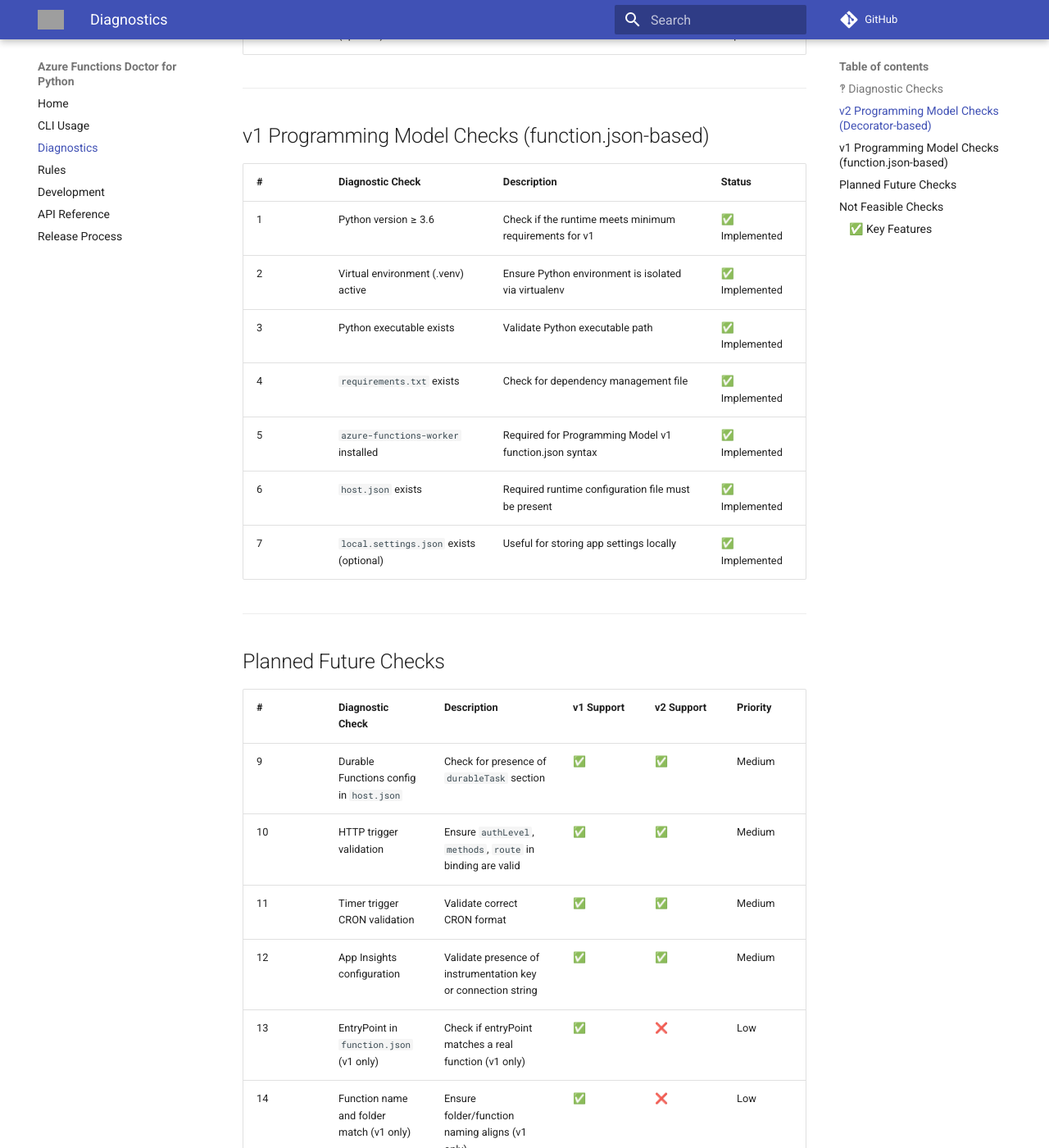
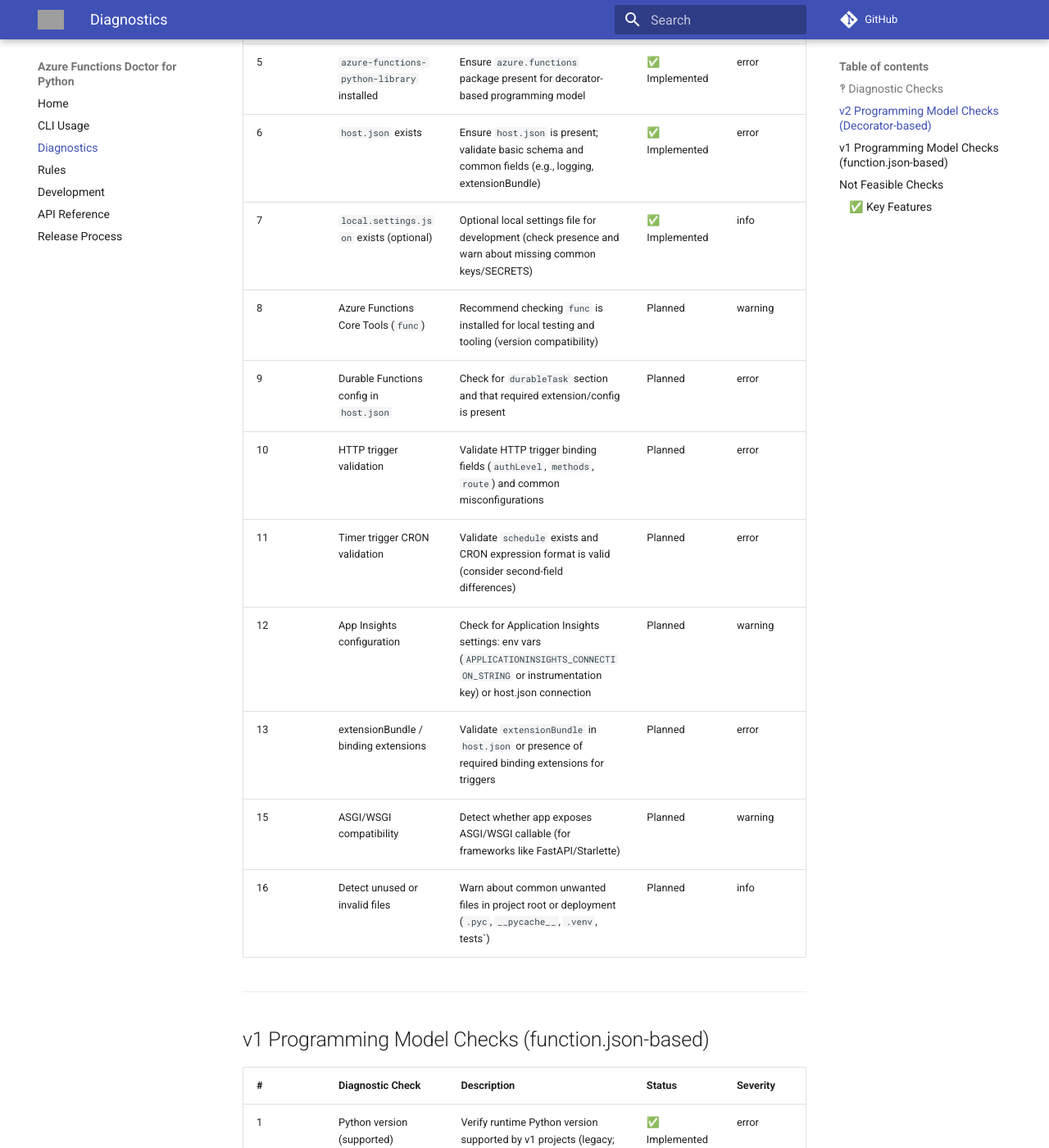
Before and after one commit to yeongseon/azure-functions-doctor-for-python, an MkDocs documentation site: the page built from docs/diagnostics.md, in a window 1280 px wide and 1400 px high, scrolled down 933 px. Shown: the whole window at 82% size. Built offline with MkDocs 1.6.1 and Material for MkDocs 9.7.7, drawn with Linux system fonts in a browser that asks for light colours; comment, search, counter and statistics services are not loaded; some of the changed text lies outside the part shown; grey boxes are pictures that could not be loaded.

Commit message:
docs(diagnostics): add Severity column to v2 programming model checks

```diff
--- a/docs/diagnostics.md
+++ b/docs/diagnostics.md
@@ -4,48 +4,54 @@
 
 The tool supports both **Programming Model v1** (function.json-based) and **Programming Model v2** (decorator-based) projects, automatically detecting the model and applying appropriate checks.
 
----
+Note: Each check includes a Severity that indicates likely deployment/runtime impact:
+
+(In the JSON rule assets `src/azure_functions_doctor/assets/rules/*.json` the same values are stored in the `severity` field: `"error"`, `"warning"`, `"info"`.)
+
 
 ## v2 Programming Model Checks (Decorator-based)
 
-| #  | Diagnostic Check                           | Description                                                        | Status         |
-| -- | ------------------------------------------ | ------------------------------------------------------------------ | -------------- |
-| 1  | Python version ≥ 3.9                       | Check if the runtime meets minimum requirements for v2             | ✅ Implemented  |
-| 2  | Virtual environment (.venv) active         | Ensure Python environment is isolated via virtualenv               | ✅ Implemented  |
-| 3  | Python executable exists                   | Validate Python executable path                                   | ✅ Implemented  |
-| 4  | `requirements.txt` exists                  | Check for dependency management file                               | ✅ Implemented  |
-| 5  | `azure-functions-python-library` installed | Required for Programming Model v2 decorator syntax                 | ✅ Implemented  |
-| 6  | `host.json` exists                         | Required runtime configuration file must be present                | ✅ Implemented  |
-| 7  | `local.settings.json` exists (optional)    | Useful for storing app settings locally                            | ✅ Implemented  |
+| #  | Diagnostic Check                           | Description                                                                                                  | Status         | Severity |
+| -- | ------------------------------------------ | ------------------------------------------------------------------------------------------------------------ | -------------- | -------- |
+| 1  | Python version (supported)                 | Verify runtime Python version is supported by Azure Functions (v2 recommends Python 3.9+ per MS docs)       | ✅ Implemented  | error    |
+| 2  | Virtual environment (.venv) active         | Ensure Python environment is isolated (use virtualenv/venv for local development)                            | ✅ Implemented  | warning  |
+| 3  | Python executable exists                   | Validate Python executable path is present and usable                                                       | ✅ Implemented  | error    |
+| 4  | `requirements.txt` exists                  | Check for dependency file; recommend pinning critical packages and checking for incompatible packages        | ✅ Implemented  | error    |
+| 5  | `azure-functions-python-library` installed | Ensure `azure.functions` package present for decorator-based programming model                              | ✅ Implemented  | error    |
+| 6  | `host.json` exists                         | Ensure `host.json` is present; validate basic schema and common fields (e.g., logging, extensionBundle)      | ✅ Implemented  | error    |
+| 7  | `local.settings.json` exists (optional)    | Optional local settings file for development (check presence and warn about missing common keys/SECRETS)      | ✅ Implemented  | info     |
+| 8  | Azure Functions Core Tools (`func`)        | Recommend checking `func` is installed for local testing and tooling (version compatibility)                 | Planned        | warning  |
+| 9  | Durable Functions config in `host.json`    | Check for `durableTask` section and that required extension/config is present                                | Planned        | error    |
+| 10 | HTTP trigger validation                    | Validate HTTP trigger binding fields (`authLevel`, `methods`, `route`) and common misconfigurations         | Planned        | error    |
+| 11 | Timer trigger CRON validation              | Validate `schedule` exists and CRON expression format is valid (consider second-field differences)            | Planned        | error    |
+| 12 | App Insights configuration                 | Check for Application Insights settings: env vars (`APPLICATIONINSIGHTS_CONNECTION_STRING` or instrumentation key) or host.json connection | Planned        | warning  |
+| 13 | extensionBundle / binding extensions       | Validate `extensionBundle` in `host.json` or presence of required binding extensions for triggers            | Planned        | error    |
+| 15 | ASGI/WSGI compatibility                    | Detect whether app exposes ASGI/WSGI callable (for frameworks like FastAPI/Starlette)                         | Planned        | warning  |
+| 16 | Detect unused or invalid files             | Warn about common unwanted files in project root or deployment (`.pyc`, `__pycache__`, `.venv`, tests`)      | Planned        | info     |
+
 
 ---
 
 ## v1 Programming Model Checks (function.json-based)
 
-| #  | Diagnostic Check                           | Description                                                        | Status         |
-| -- | ------------------------------------------ | ------------------------------------------------------------------ | -------------- |
-| 1  | Python version ≥ 3.6                       | Check if the runtime meets minimum requirements for v1             | ✅ Implemented  |
-| 2  | Virtual environment (.venv) active         | Ensure Python environment is isolated via virtualenv               | ✅ Implemented  |
-| 3  | Python executable exists                   | Validate Python executable path                                   | ✅ Implemented  |
-| 4  | `requirements.txt` exists                  | Check for dependency management file                               | ✅ Implemented  |
-| 5  | `azure-functions-worker` installed         | Required for Programming Model v1 function.json syntax            | ✅ Implemented  |
-| 6  | `host.json` exists                         | Required runtime configuration file must be present                | ✅ Implemented  |
-| 7  | `local.settings.json` exists (optional)    | Useful for storing app settings locally                            | ✅ Implemented  |
-
----
-
-## Planned Future Checks
-
-| #  | Diagnostic Check                           | Description                                                        | v1 Support | v2 Support | Priority |
-| -- | ------------------------------------------ | ------------------------------------------------------------------ | ---------- | ---------- | -------- |
-| 9  | Durable Functions config in `host.json`    | Check for presence of `durableTask` section                        | ✅         | ✅         | Medium   |
-| 10 | HTTP trigger validation                    | Ensure `authLevel`, `methods`, `route` in binding are valid        | ✅         | ✅         | Medium   |
-| 11 | Timer trigger CRON validation              | Validate correct CRON format                                       | ✅         | ✅         | Medium   |
-| 12 | App Insights configuration                 | Validate presence of instrumentation key or connection string      | ✅         | ✅         | Medium   |
-| 13 | EntryPoint in `function.json` (v1 only)    | Check if entryPoint matches a real function (v1 only)              | ✅         | ❌         | Low      |
-| 14 | Function name and folder match (v1 only)   | Ensure folder/function naming aligns (v1 only)                     | ✅         | ❌         | Low      |
-| 15 | ASGI/WSGI compatibility                    | Check if app exposes ASGI/WSGI callable                            | ✅         | ✅         | Low      |
-| 16 | Detect unused or invalid files             | Warn about `.pyc`, `__pycache__`, or legacy files                  | ✅         | ✅         | Low      |
+| #  | Diagnostic Check                           | Description                                                                                                  | Status         | Severity |
+| -- | ------------------------------------------ | ------------------------------------------------------------------------------------------------------------ | -------------- | -------- |
+| 1  | Python version (supported)                 | Verify runtime Python version supported by v1 projects (legacy; document recommended versions, e.g., >=3.6)  | ✅ Implemented  | error    |
+| 2  | Virtual environment (.venv) active         | Ensure Python environment is isolated (use virtualenv/venv for local development)                            | ✅ Implemented  | warning  |
+| 3  | Python executable exists                   | Validate Python executable path is present and usable                                                       | ✅ Implemented  | error    |
+| 4  | `requirements.txt` exists                  | Check for dependency file; recommend pinning and validate azure-functions version compatibility              | ✅ Implemented  | error    |
+| 5  | `azure-functions-worker` installed         | Ensure worker package for v1 function.json projects is present                                              | ✅ Implemented  | error    |
+| 6  | `host.json` exists                         | Ensure `host.json` is present; validate basic schema and common fields (e.g., extensionBundle)                | ✅ Implemented  | error    |
+| 7  | `local.settings.json` exists (optional)    | Optional local settings file for development (check presence and warn about missing common keys/SECRETS)      | ✅ Implemented  | info     |
+| 8  | Azure Functions Core Tools (`func`)        | Recommend checking `func` is installed for local testing and tooling (version compatibility)                 | Planned        | warning  |
+| 9  | Durable Functions config in `host.json`    | Check for `durableTask` section and that required extension/config is present                                | Planned        | error    |
+| 10 | HTTP trigger validation                    | Validate `httpTrigger` binding fields (`authLevel`, `methods`, `route`) and `binding` correctness            | Planned        | error    |
+| 11 | Timer trigger CRON validation              | Validate `schedule` exists in binding and CRON expression format is valid                                    | Planned        | error    |
+| 12 | App Insights configuration                 | Check for Application Insights settings: env vars or host.json/telemetry configuration                       | Planned        | warning  |
+| 13 | EntryPoint in `function.json` (v1 only)    | Verify `entryPoint` / `scriptFile` references a real module/function and is importable at runtime            | Planned        | error    |
+| 14 | Function name and folder match (v1 only)   | Ensure function folder, `function.json` name and script location align                                       | Planned        | error    |
+| 15 | extensionBundle / binding extensions       | Validate `extensionBundle` configuration or presence of required binding extensions (v1 binding support)    | Planned        | error    |
+| 16 | Detect unused or invalid files             | Warn about common unwanted files in project root or deployment (`.pyc`, `__pycache__`, `.venv`, tests`)      | Planned        | info     |
 
 ---
 
```
